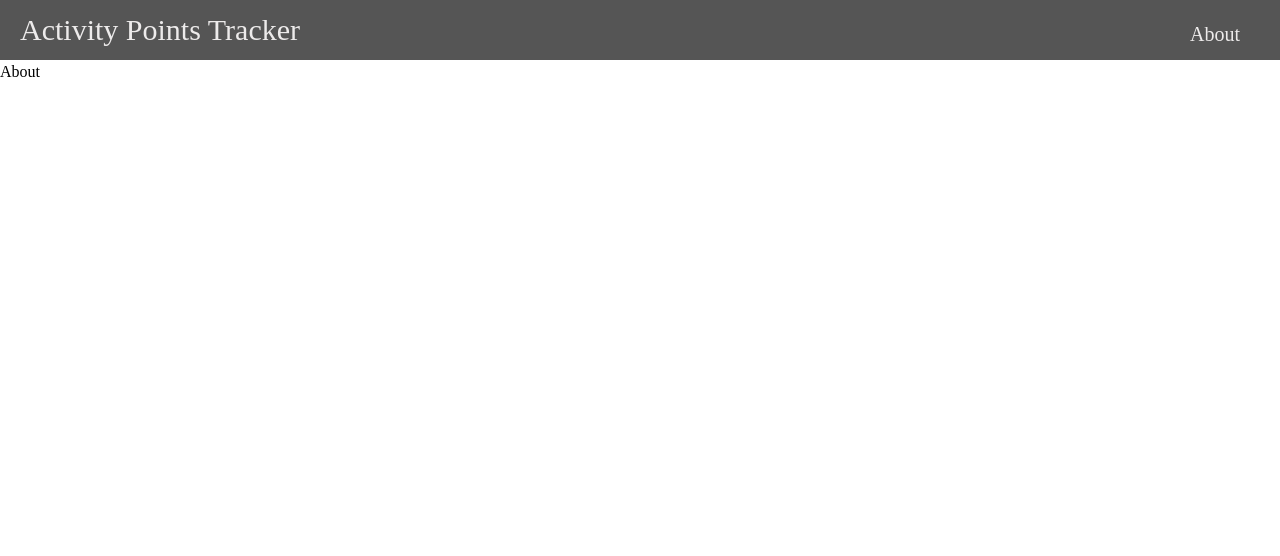
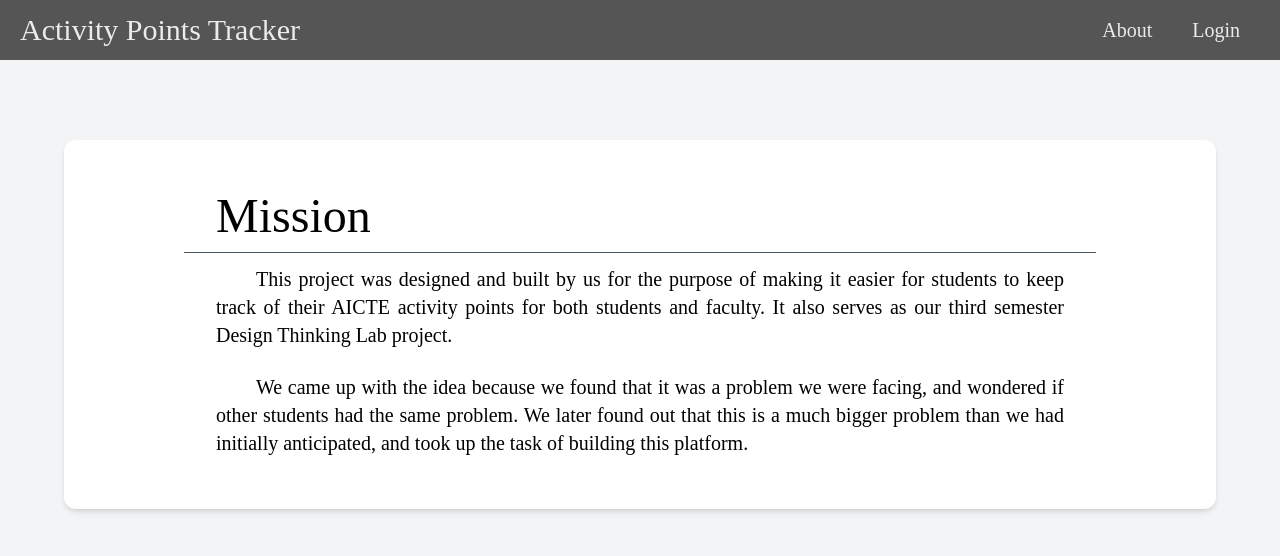
Before and after one commit to abishekraom/activity-points-management, a React (Vite) app in the folder frontend/: page /about in a window 1280 px wide. Shown: the top 556 px of the page. Built offline with nearby package versions, Linux system fonts and the light colour scheme; a web font is replaced by a local one.

Commit message:
Added about page
-Updated navigation bar
-Navbar is now NavigationBar
-Added 'Mission' to About page

```diff
--- a/frontend/components/Navbar.jsx
+++ /dev/null
@@ -1,27 +0,0 @@
-import React from 'react';
-import { useNavigate } from 'react-router-dom';
-
-function NavigationBar() {
-  const navigate = useNavigate();
-
-  return (
-    <div className="relative bg-[#555555] text-[#edebeb]">
-
-      <button onClick={() => {
-          navigate("/");
-        }
-      }
-      className="text-3xl py-3 px-5"
-      >Activity Points Tracker</button>
-
-      <button onClick={() => {
-          navigate("/about");
-        }
-      }
-      className="absolute right-5 bottom-3 px-5 text-xl"
-      >About</button>
-    </div>
-  )
-}
-
-export default NavigationBar;
--- /dev/null
+++ b/frontend/components/NavigationBar.jsx
@@ -0,0 +1,37 @@
+import React from 'react';
+import { useNavigate } from 'react-router-dom';
+
+function NavigationBar() {
+  const navigate = useNavigate();
+
+  return (
+    <div className="bg-[#555555] text-[#edebeb] flex justify-between px-5">
+
+      <button onClick={() => {
+          navigate("/");
+        }
+      }
+      className="text-3xl py-3"
+      >Activity Points Tracker</button>
+
+      <div className="flex">
+        <button onClick={() => {
+            navigate("/about");
+          }
+        }
+        className="px-5 text-xl hover:bg-[#474747] transition duration-300 flex items-center"
+        >About</button>
+
+        <button onClick={() => {
+            navigate("/login");
+          }
+        }
+        className="px-5 text-xl hover:bg-[#474747] transition duration-300 flex items-center"
+        >Login</button>
+
+      </div>
+    </div>
+  )
+}
+
+export default NavigationBar;
--- a/frontend/pages/About.jsx
+++ b/frontend/pages/About.jsx
@@ -2,8 +2,23 @@ import React from 'react'
 
 function About() {
   return (
-    <div>
-      About
+    <div className="flex justify-center py-20 bg-gray-100">
+      <div className="max-w-6xl text-justify px-30 py-10 bg-white shadow-md border-transparent rounded-xl">
+        <h1 className="text-5xl py-3 px-8">Mission</h1>
+        <hr className="border-gray-600"/>
+        <p className="text-xl indent-10 py-3 px-8">
+          This project was designed and built by us for the purpose of making it easier for students to
+          keep track of their AICTE activity points for both students and faculty. It also serves as our
+          third semester Design Thinking Lab project.
+        </p>
+        <p className="text-xl indent-10 py-3  px-8">
+          We came up with the idea because we found that it was a problem we were facing, and wondered if
+          other students had the same problem. We later found out that this is a much bigger problem than
+          we had initially anticipated, and took up the task of building this platform.
+        </p>
+
+      </div>
+
     </div>
   )
 }
--- a/frontend/src/App.jsx
+++ b/frontend/src/App.jsx
@@ -1,5 +1,5 @@
 import { Routes, Route, Navigate } from "react-router-dom";
-import NavigationBar from "../components/Navbar.jsx"
+import NavigationBar from "../components/NavigationBar.jsx"
 import Home from "../pages/Home.jsx";
 import About from "../pages/About.jsx";
 import Login from "../pages/Login.jsx";
```
